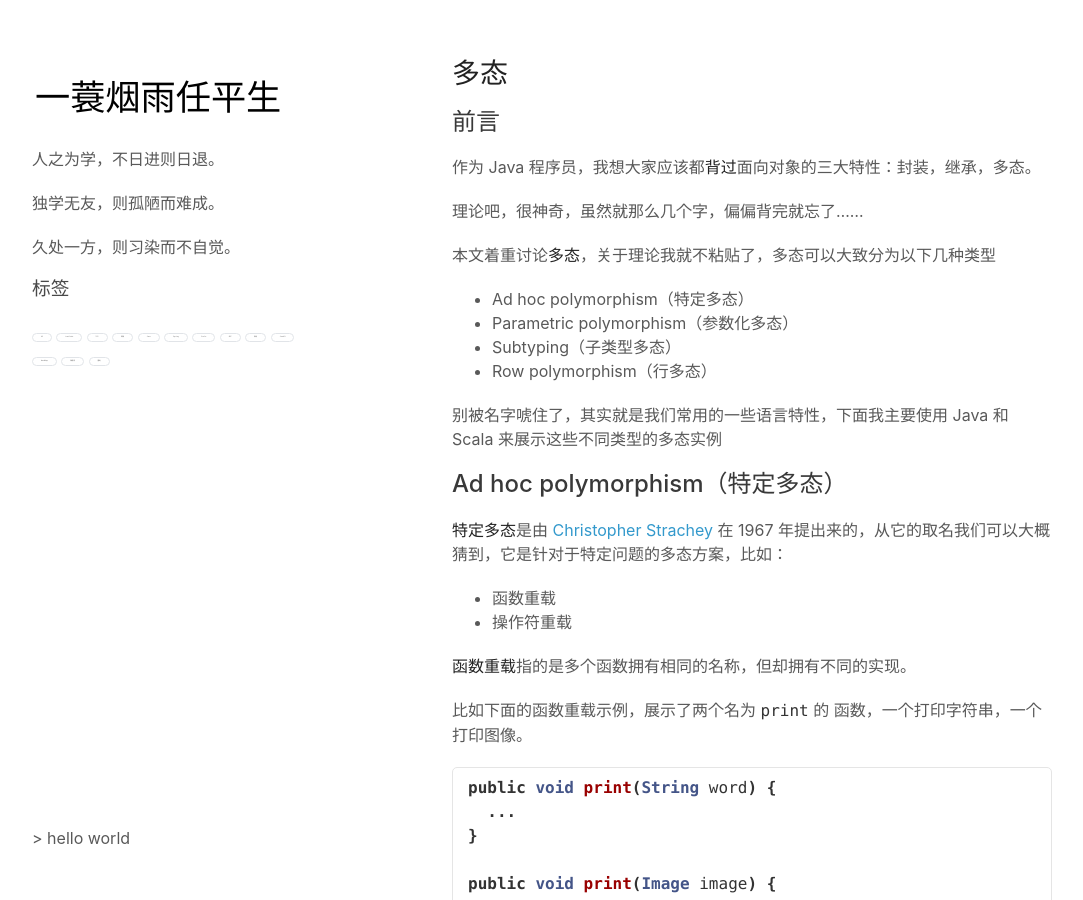
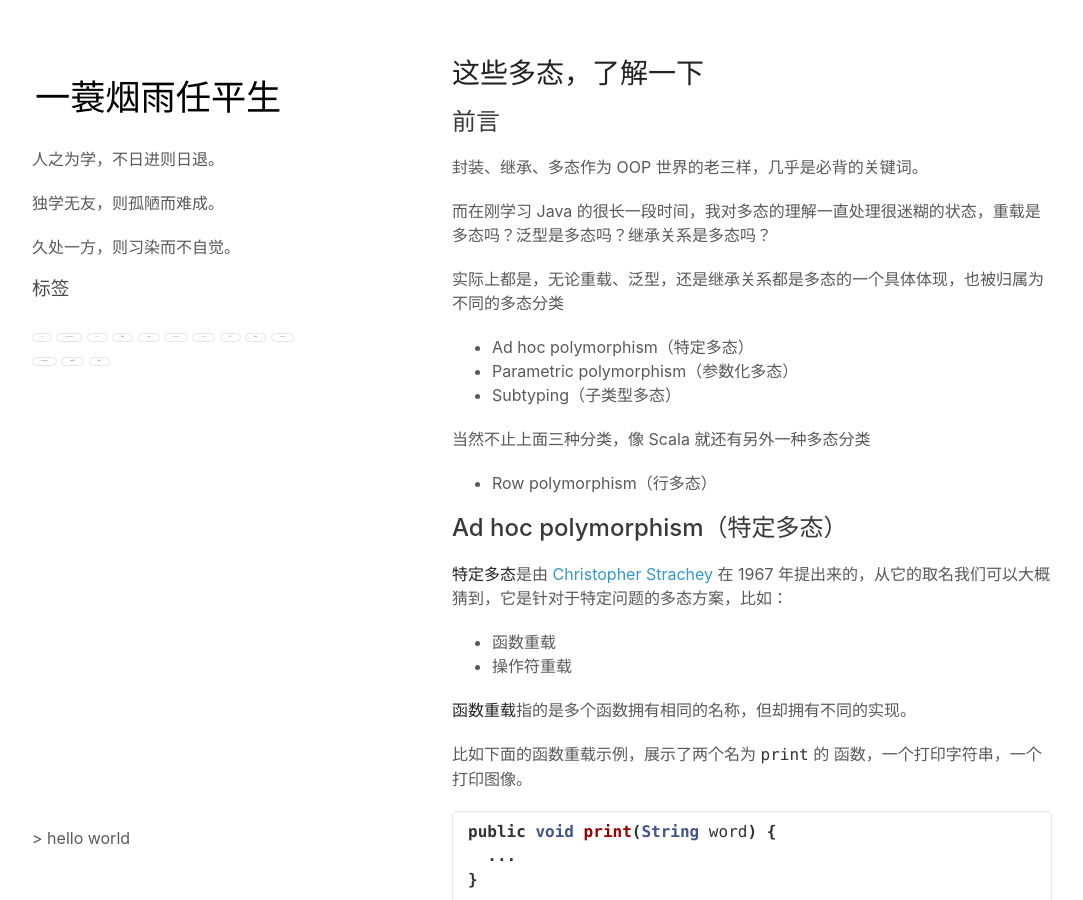
Before and after one commit to vran-dev/vran-dev.github.io, a Jekyll site: the page built from _articles/polymorphism/polymorphism.md, in a window 1280 px wide and 900 px high. Shown: the whole window, without its empty margins (98-1181 px from the left). Built offline with Jekyll 4.4.1, drawn with Linux system fonts in a browser that asks for light colours; comment, search, counter and statistics services are not loaded; some of the changed text lies outside the part shown.

Commit message:
update article

```diff
--- a/_articles/polymorphism/polymorphism.md
+++ b/_articles/polymorphism/polymorphism.md
@@ -4,22 +4,25 @@ date:   2020-05-27 23:40:26 +0800
 tag: [Java, Scala]
 ---
 
-# 多态
+# 这些多态，了解一下
 
 ## 前言
 
-作为 Java 程序员，我想大家应该都**背过**面向对象的三大特性：封装，继承，多态。
+封装、继承、多态作为 OOP 世界的老三样，几乎是必背的关键词。
 
-理论吧，很神奇，虽然就那么几个字，偏偏背完就忘了......
+而在刚学习 Java 的很长一段时间，我对多态的理解一直处理很迷糊的状态，重载是多态吗？泛型是多态吗？继承关系是多态吗？
 
-本文着重讨论**多态**，关于理论我就不粘贴了，多态可以大致分为以下几种类型
+实际上都是，无论重载、泛型，还是继承关系都是多态的一个具体体现，也被归属为不同的多态分类
 
 - Ad hoc polymorphism（特定多态）
 - Parametric polymorphism（参数化多态）
 - Subtyping（子类型多态）
+
+当然不止上面三种分类，像 Scala 就还有另外一种多态分类
+
 - Row polymorphism（行多态）
 
-别被名字唬住了，其实就是我们常用的一些语言特性，下面我主要使用 Java 和 Scala 来展示这些不同类型的多态实例
+
 
 ## Ad hoc polymorphism（特定多态）
 
```
Also changed, not shown: other parts of _articles/polymorphism/polymorphism.md (+1 -1 lines).
